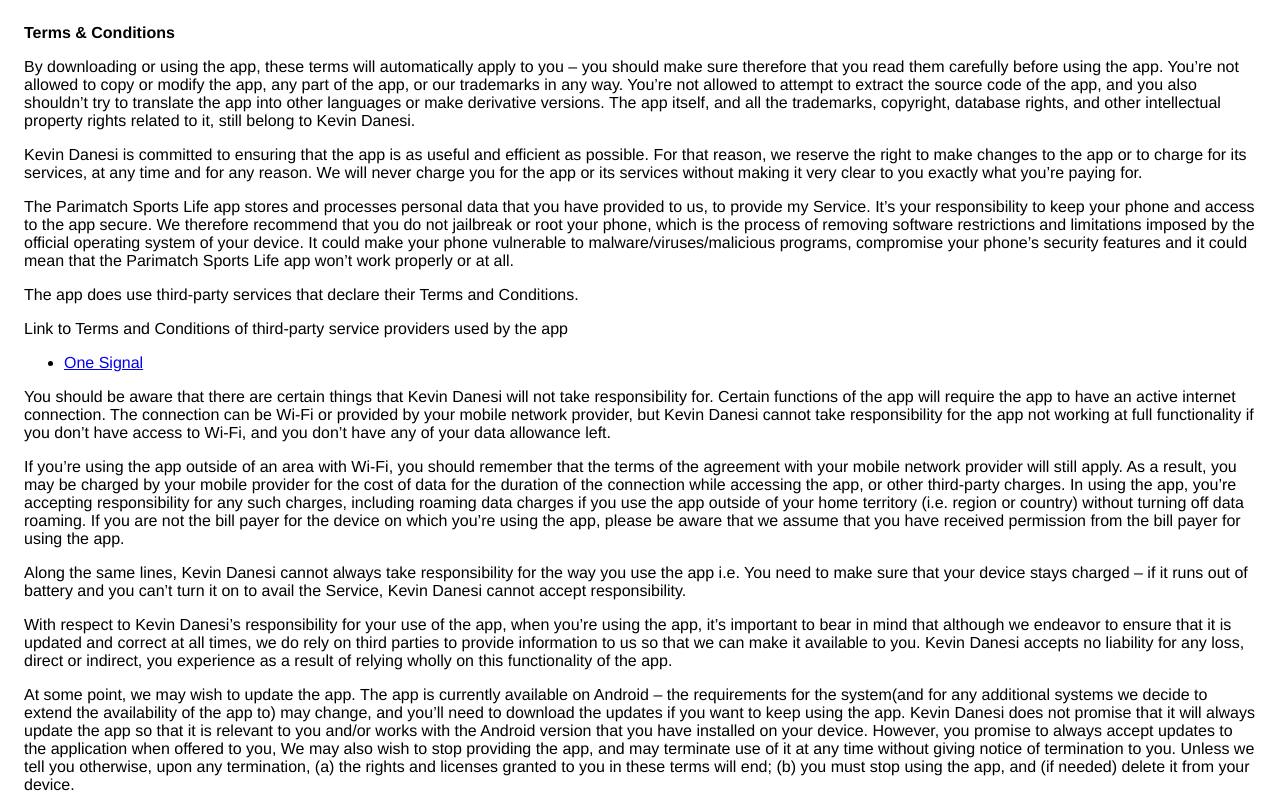
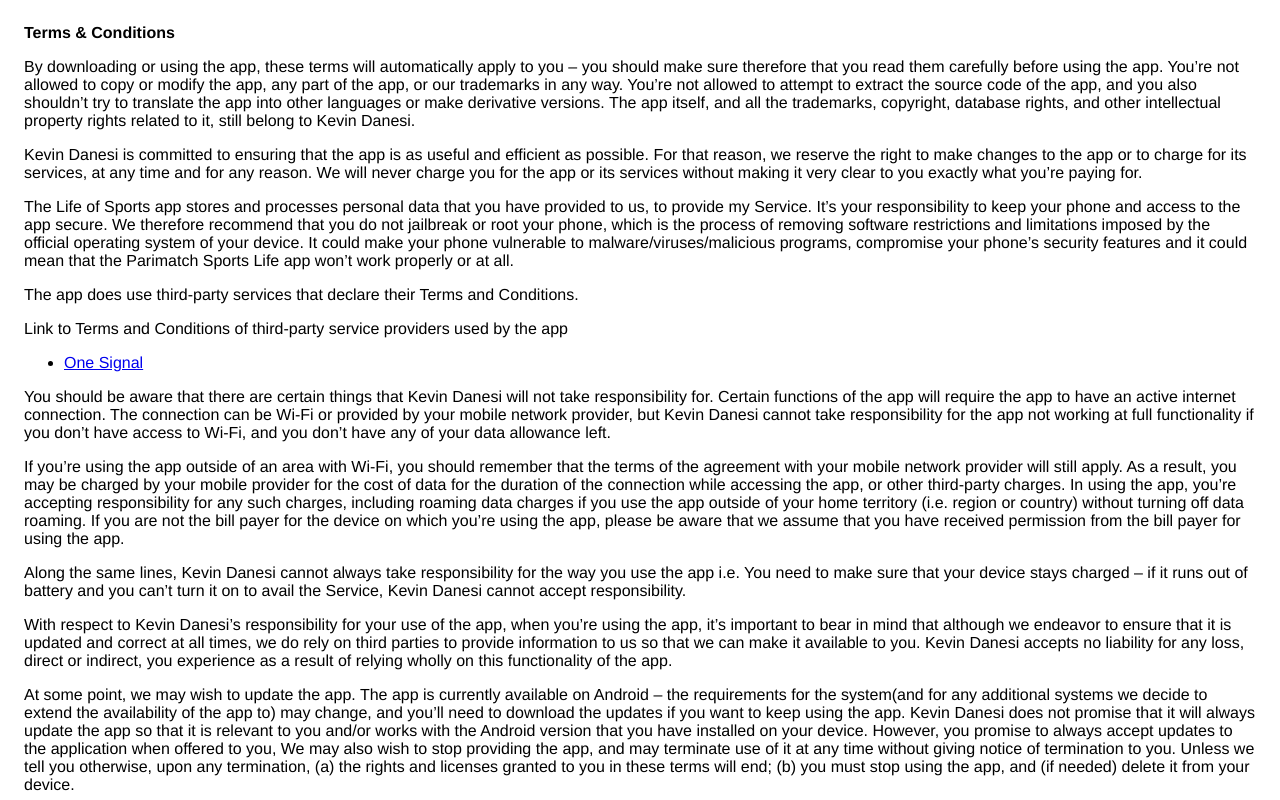
Before and after one commit to parimatchsportslife/parimatchsportslife.github.io, a plain HTML site: page page2.html in a window 1280 px wide. Shown: the top 800 px of the page. Drawn offline with Linux system fonts and the light colour scheme.

Commit message:
Update page2.html

```diff
--- a/page2.html
+++ b/page2.html
@@ -26,7 +26,7 @@
                   charge you for the app or its services without making it very
                   clear to you exactly what you’re paying for.
                 </p> <p>
-                  The Parimatch Sports Life app stores and processes personal data that
+                  The Life of Sports app stores and processes personal data that
                   you have provided to us, to provide my
                   Service. It’s your responsibility to keep your phone and
                   access to the app secure. We therefore recommend that you do
```
